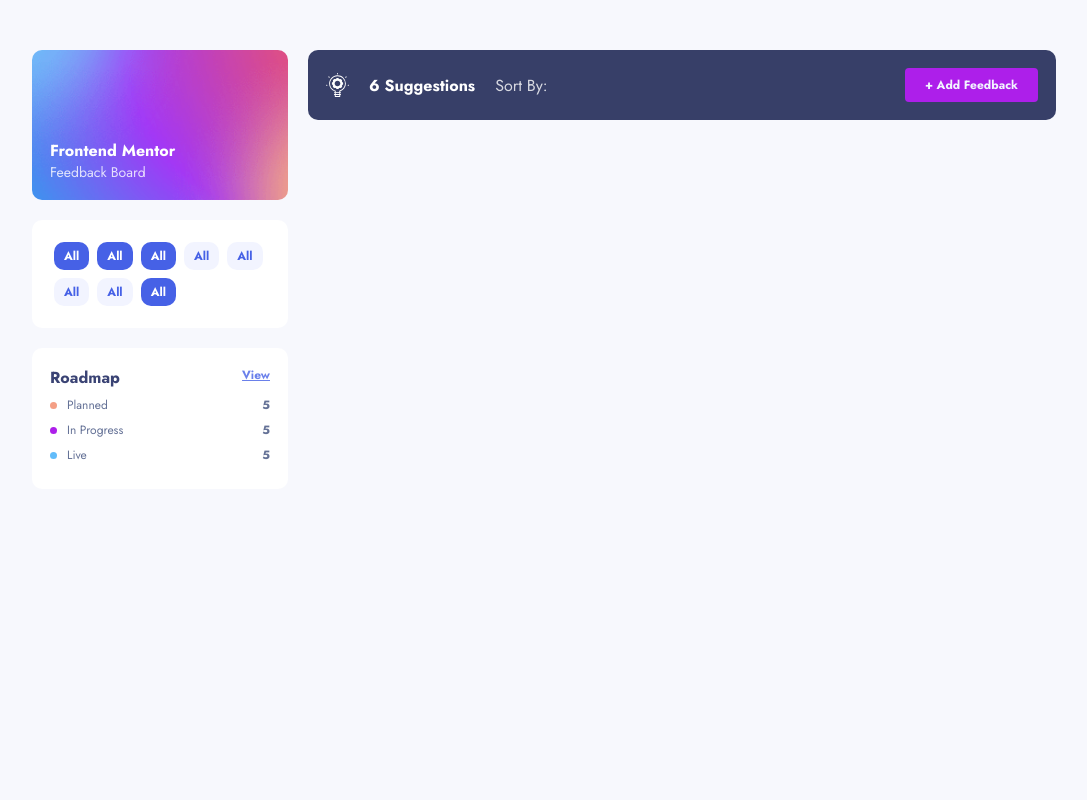
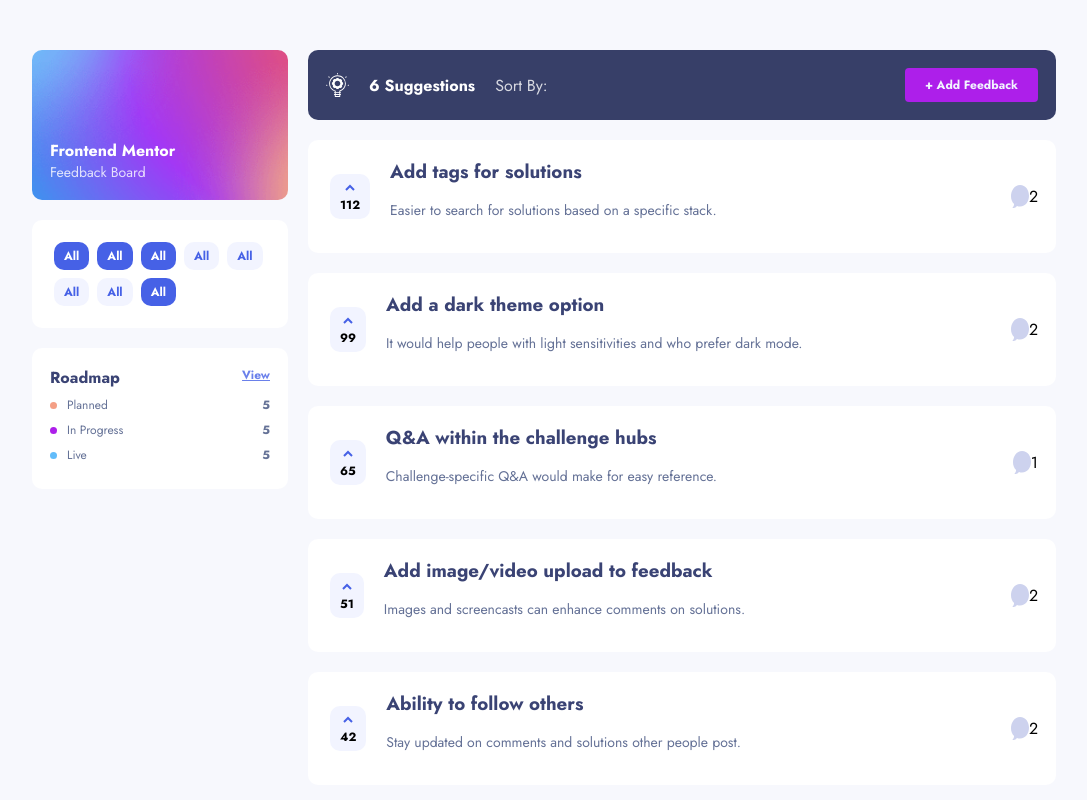
Before and after one commit to catli-unbounce/product_idea_board, a React (Create React App) app: page / in a window 1280 px wide. Shown: the top 800 px of the page, without its empty margins (96-1183 px from the left). Built offline with nearby package versions, Linux system fonts and the light colour scheme.

Commit message:
CSS for list item

```diff
--- a/src/App.js
+++ b/src/App.js
@@ -1,5 +1,6 @@
 import React, { useState, useEffect } from 'react';
 import logo from './logo.svg';
+import {filterForSuggestions} from './helpers.js';
 import './App.scss';
 import ListFilter from './components/ListFilter';
 import Roadmap from './components/Roadmap';
@@ -14,6 +15,7 @@
   })
 
   useEffect(() => {
+    filterForSuggestions();
     async function fetchData() {
       const response = await fetch('/data.json');
       const fetchedData = await response.json(response);
@@ -34,7 +36,7 @@
         </div>
       <main>
         <Suggestions></Suggestions>
-        <RequestsList></RequestsList>
+        <RequestsList productRequests={data.productRequests}></RequestsList>
       </main>
     </div>
   );
--- a/src/App.scss
+++ b/src/App.scss
@@ -3,6 +3,8 @@
 @import './components/Roadmap/Roadmap.module.scss';
 @import './components/Header/Header.module.scss';
 @import './components/Suggestions/Suggestions.module.scss';
+@import './components/RequestsListItem/RequestsListItem.module.scss';
+
 body {
   background-color: $background-grey;
 }
@@ -13,10 +15,12 @@
   display: flex;
   margin-top: 5rem;
 }
+
 main {
   flex: 1;
   display: flex;
-  align-items: flex-start;
+  flex-direction: column;
+
 }
 
 .controls {
--- a/src/components/RequestsList/index.js
+++ b/src/components/RequestsList/index.js
@@ -1,8 +1,13 @@
 import React, { useState } from 'react';
-const RequestsList = () => {
+import RequestsListItem from '../RequestsListItem'
+const RequestsList = ({productRequests}) => {
+
+    const productRequestsList = productRequests.map((item, index) => {
+        return <RequestsListItem key={index} productRequest={item}></RequestsListItem>
+    })
     return (
         <ul className="requestsList">
-
+            {productRequestsList}
         </ul>
     )
 }
--- a/src/components/RequestsListItem/RequestsListItem.module.scss
+++ b/src/components/RequestsListItem/RequestsListItem.module.scss
@@ -0,0 +1,45 @@
+.request {
+    display: flex;
+    align-items: center;
+    @include card;
+
+    &__title {
+        color: $grey-3;
+    }
+
+    &__description {
+        color: $grey-4;
+        font-size: 1.4rem;
+        margin: 1.5rem 0;
+    }
+
+    &__votes {
+        @include tag;
+        display: flex;
+        flex-direction: column;
+        align-items: center;
+        margin-right: 2rem;
+
+        .upvote-icon {
+            margin: .5rem 0;
+        }
+
+        &:hover {
+            background-color: $blue-3;
+            cursor: pointer;
+        }
+
+        &-active {
+            color: $white;
+            background-color: $blue-1;
+        }
+    }
+
+    &__comments {
+        margin-left: auto;
+        display: flex;
+        .comments-count {
+
+        }
+    }
+}
--- a/src/components/RequestsListItem/index.js
+++ b/src/components/RequestsListItem/index.js
@@ -0,0 +1,25 @@
+import React, { useState } from 'react';
+import commentsIcon from '../../assets/shared/icon-comments.svg';
+import upIcon from '../../assets/shared/icon-arrow-up.svg';
+// import suggestionIcon from '../../assets/suggestions/icon-suggestions.svg'
+const RequestsListItem = ({productRequest}) => {
+
+    return (
+        <li className="request">
+            <div className="request__votes">
+                <img alt="upvote" src={upIcon} className="upvote-icon"></img>
+                <p>{productRequest.upvotes}</p>
+            </div>
+            <div>
+                <h3 className="request__title">{productRequest.title}</h3>
+                <p className="request__description">{productRequest.description}</p>
+            </div>
+            <div className="request__comments">
+                <img src={commentsIcon} alt="comments icon"></img>
+                <p className="comments-count">{productRequest.comments ? productRequest.comments.length : 0}</p>
+            </div>
+        </li>
+    )
+}
+
+export default RequestsListItem;
--- a/src/components/Roadmap/index.js
+++ b/src/components/Roadmap/index.js
@@ -4,9 +4,9 @@
         <div className="roadmap">
             <ul>
                 <li className="title">Roadmap <a href="#">View</a></li>
-                <li className="roadmap__item"><span class="dot orange"></span>Planned <span className="count">5</span></li>
-                <li className="roadmap__item"><span class="dot purple"></span>In Progress <span className="count">5</span></li>
-                <li className="roadmap__item"><span class="dot blue"></span>Live <span className="count">5</span></li>
+                <li className="roadmap__item"><span className="dot orange"></span>Planned <span className="count">5</span></li>
+                <li className="roadmap__item"><span className="dot purple"></span>In Progress <span className="count">5</span></li>
+                <li className="roadmap__item"><span className="dot blue"></span>Live <span className="count">5</span></li>
             </ul>
         </div>
     )
--- /dev/null
+++ b/src/helpers.js
@@ -0,0 +1,3 @@
+export const filterForSuggestions = () => {
+    console.log("Hello")
+}
```
